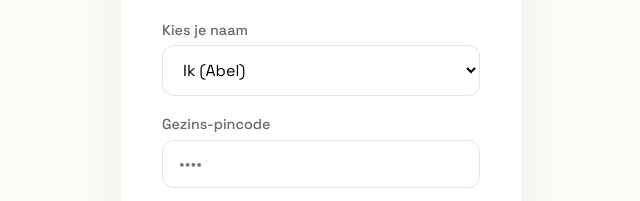
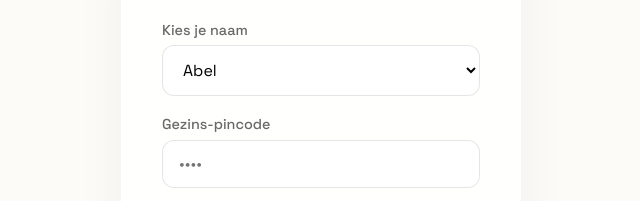
Before and after one commit to abelverminck-hash/Kattentrakker, a plain HTML site: page index.html in a window 1280 px wide. Shown: the part 162-363 px from the top of the page, 319-959 px from the left. Drawn offline with nearby package versions, Linux system fonts and the light colour scheme; a web font is replaced by a local one.

Commit message:
Update index.html

```diff
--- a/index.html
+++ b/index.html
@@ -80,7 +80,7 @@
         <div class="form-group">
             <label for="login-name">Kies je naam</label>
             <select class="form-control" id="login-name">
-                <option value="Ik">Ik (Abel)</option>
+                <option value="Ik">Abel</option>
                 <option value="Zusje">Zusje</option>
                 <option value="Papa">Papa</option>
                 <option value="Mama">Mama</option>
```
